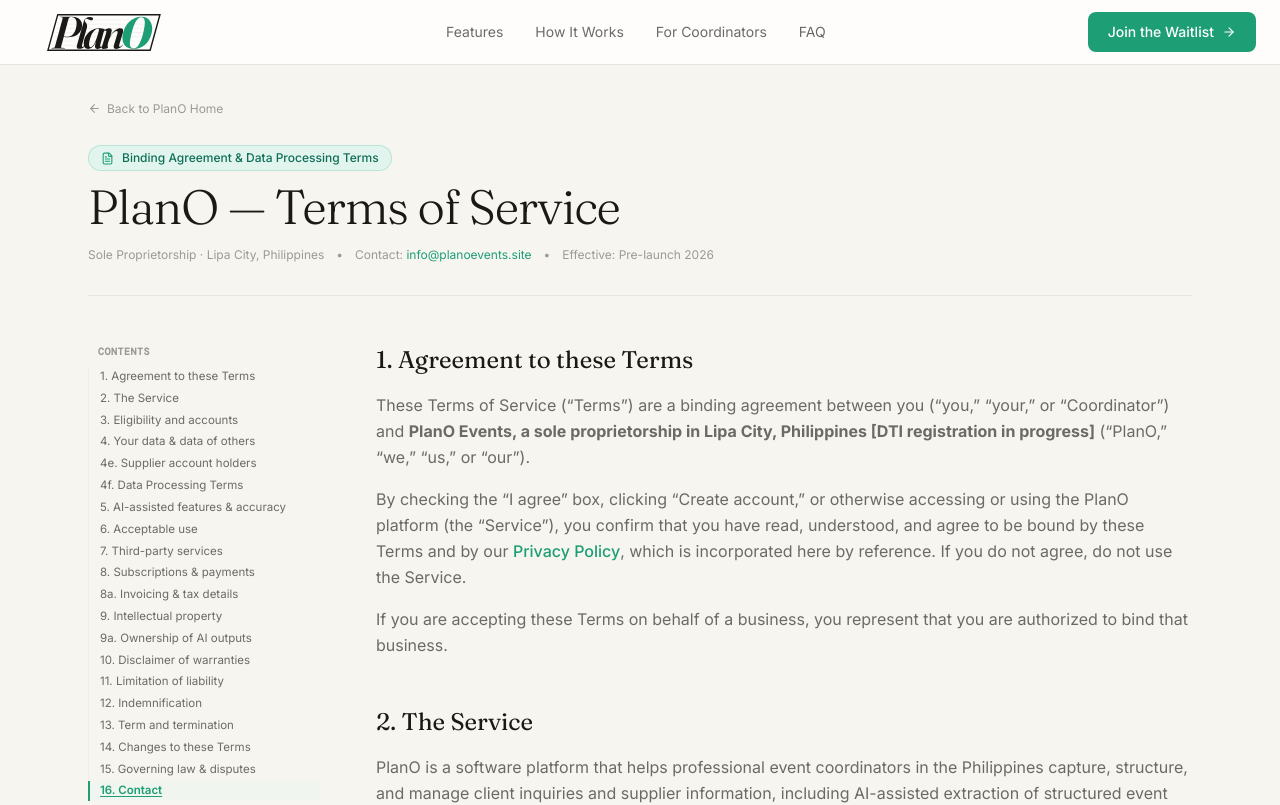
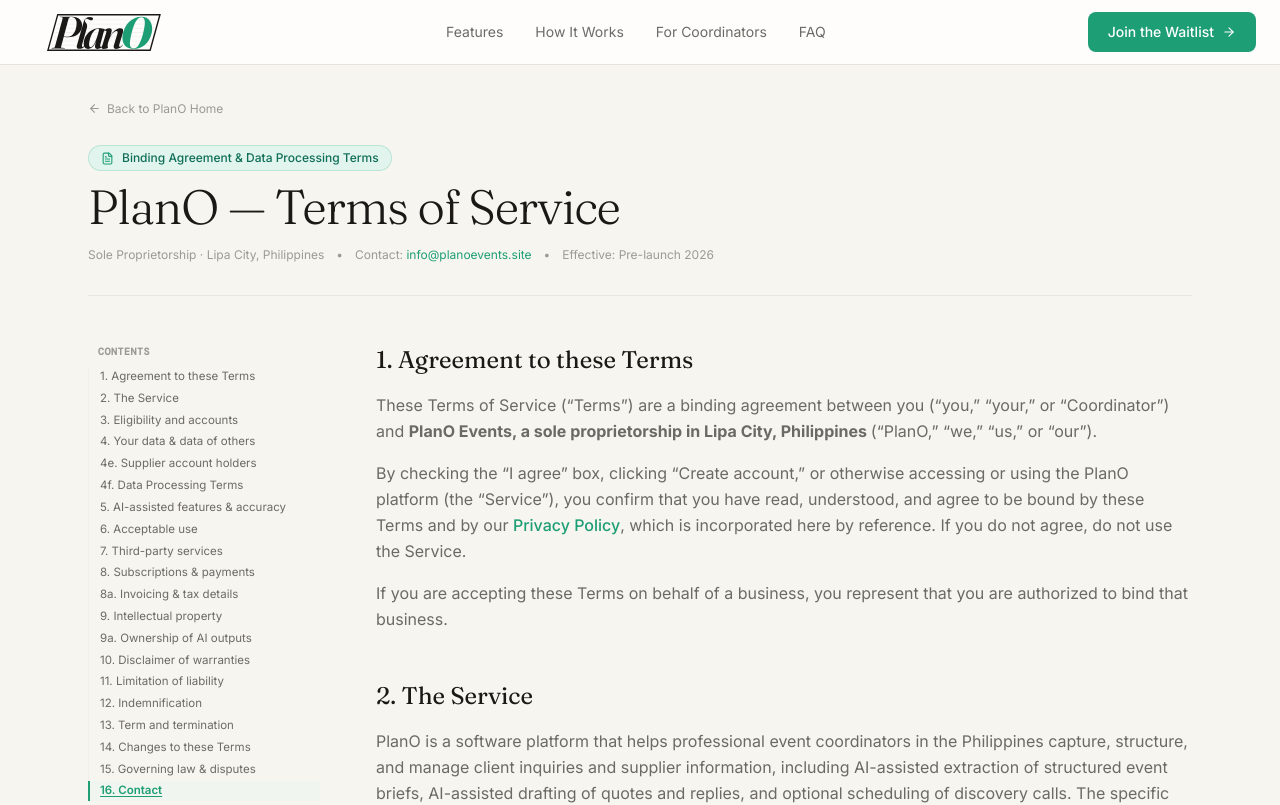
Before and after one commit to MarkCyrus29/PlanO-Landing, a Next.js app: page /terms in a window 1280 px wide. Shown: the top 805 px of the page. Built offline with nearby package versions, Linux system fonts and the light colour scheme.

Commit message:
another one

```diff
--- a/src/app/(legal)/privacy/page.tsx
+++ b/src/app/(legal)/privacy/page.tsx
@@ -129,7 +129,7 @@
                   1. Who we are
                 </h2>
                 <p className="font-sans text-sm sm:text-base text-ink-secondary leading-relaxed">
-                  This Privacy Policy explains how <strong>PlanO Events, a sole proprietorship in Lipa City, Philippines [DTI registration in progress]</strong> (&ldquo;PlanO,&rdquo; &ldquo;we,&rdquo; &ldquo;us&rdquo;) handles personal information, in line with the Data Privacy Act of 2012 (RA 10173), its Implementing Rules and Regulations, and issuances of the National Privacy Commission (NPC).
+                  This Privacy Policy explains how <strong>PlanO Events, a sole proprietorship in Lipa City, Philippines</strong> (&ldquo;PlanO,&rdquo; &ldquo;we,&rdquo; &ldquo;us&rdquo;) handles personal information, in line with the Data Privacy Act of 2012 (RA 10173), its Implementing Rules and Regulations, and issuances of the National Privacy Commission (NPC).
                 </p>
                 <div className="p-4 rounded-xl bg-surface border border-border inline-block font-sans text-xs sm:text-sm text-ink">
                   <strong>Data Protection Officer:</strong>{" "}
--- a/src/app/(legal)/terms/page.tsx
+++ b/src/app/(legal)/terms/page.tsx
@@ -83,7 +83,7 @@
                   1. Agreement to these Terms
                 </h2>
                 <p className="font-sans text-sm sm:text-base text-ink-secondary leading-relaxed">
-                  These Terms of Service (&ldquo;Terms&rdquo;) are a binding agreement between you (&ldquo;you,&rdquo; &ldquo;your,&rdquo; or &ldquo;Coordinator&rdquo;) and <strong>PlanO Events, a sole proprietorship in Lipa City, Philippines [DTI registration in progress]</strong> (&ldquo;PlanO,&rdquo; &ldquo;we,&rdquo; &ldquo;us,&rdquo; or &ldquo;our&rdquo;).
+                  These Terms of Service (&ldquo;Terms&rdquo;) are a binding agreement between you (&ldquo;you,&rdquo; &ldquo;your,&rdquo; or &ldquo;Coordinator&rdquo;) and <strong>PlanO Events, a sole proprietorship in Lipa City, Philippines </strong> (&ldquo;PlanO,&rdquo; &ldquo;we,&rdquo; &ldquo;us,&rdquo; or &ldquo;our&rdquo;).
                 </p>
                 <p className="font-sans text-sm sm:text-base text-ink-secondary leading-relaxed">
                   By checking the &ldquo;I agree&rdquo; box, clicking &ldquo;Create account,&rdquo; or otherwise accessing or using the PlanO platform (the &ldquo;Service&rdquo;), you confirm that you have read, understood, and agree to be bound by these Terms and by our{" "}
@@ -369,7 +369,7 @@
                 </h2>
                 <div className="p-6 rounded-2xl bg-surface border border-border space-y-2 font-sans text-sm text-ink-secondary">
                   <p className="font-semibold text-ink text-base">PlanO Events</p>
-                  <p>[Registered address, Lipa City, Philippines]</p>
+                  <p>Lipa City, Philippines</p>
                   <p>
                     Email:{" "}
                     <a href="mailto:info@planoevents.site" className="text-primary hover:underline">
```
